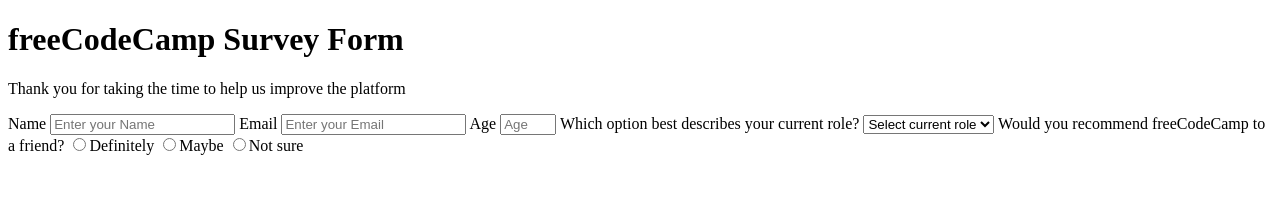
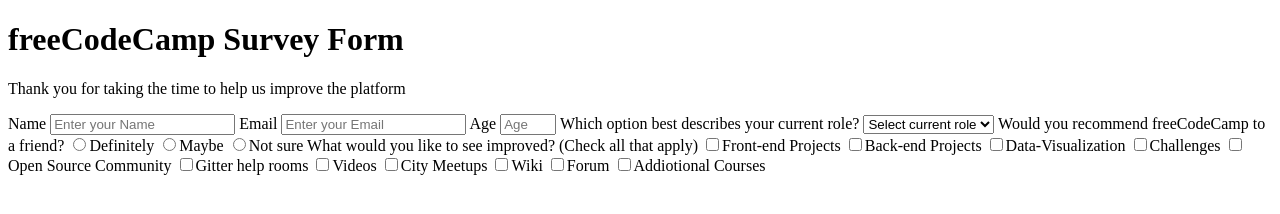
Before and after one commit to ibukunakinbami/survey-form-fcc, a plain HTML site: page index.html in a window 1280 px wide. Drawn offline with Linux system fonts and the light colour scheme.

Commit message:
add checkbox element

```diff
--- a/index.html
+++ b/index.html
@@ -55,6 +55,20 @@
         <input type="radio" name="y" id="" value="maybe">Maybe
         <input type="radio" name="y" id="" value="notsure">Not sure
 
+        What would you like to see improved? (Check all that apply)
+        <input type="checkbox" name="" id="">Front-end Projects
+        <input type="checkbox" name="" id="">Back-end Projects
+        <input type="checkbox" name="" id="">Data-Visualization
+        <input type="checkbox" name="" id="">Challenges
+        <input type="checkbox" name="" id="">Open Source Community
+        <input type="checkbox" name="" id="">Gitter help rooms
+        <input type="checkbox" name="" id="">Videos
+        <input type="checkbox" name="" id="">City Meetups
+        <input type="checkbox" name="" id="">Wiki
+        <input type="checkbox" name="" id="">Forum
+        <input type="checkbox" name="" id="">Addiotional Courses
+
+
     </form>
 </body>
 </html>
```
